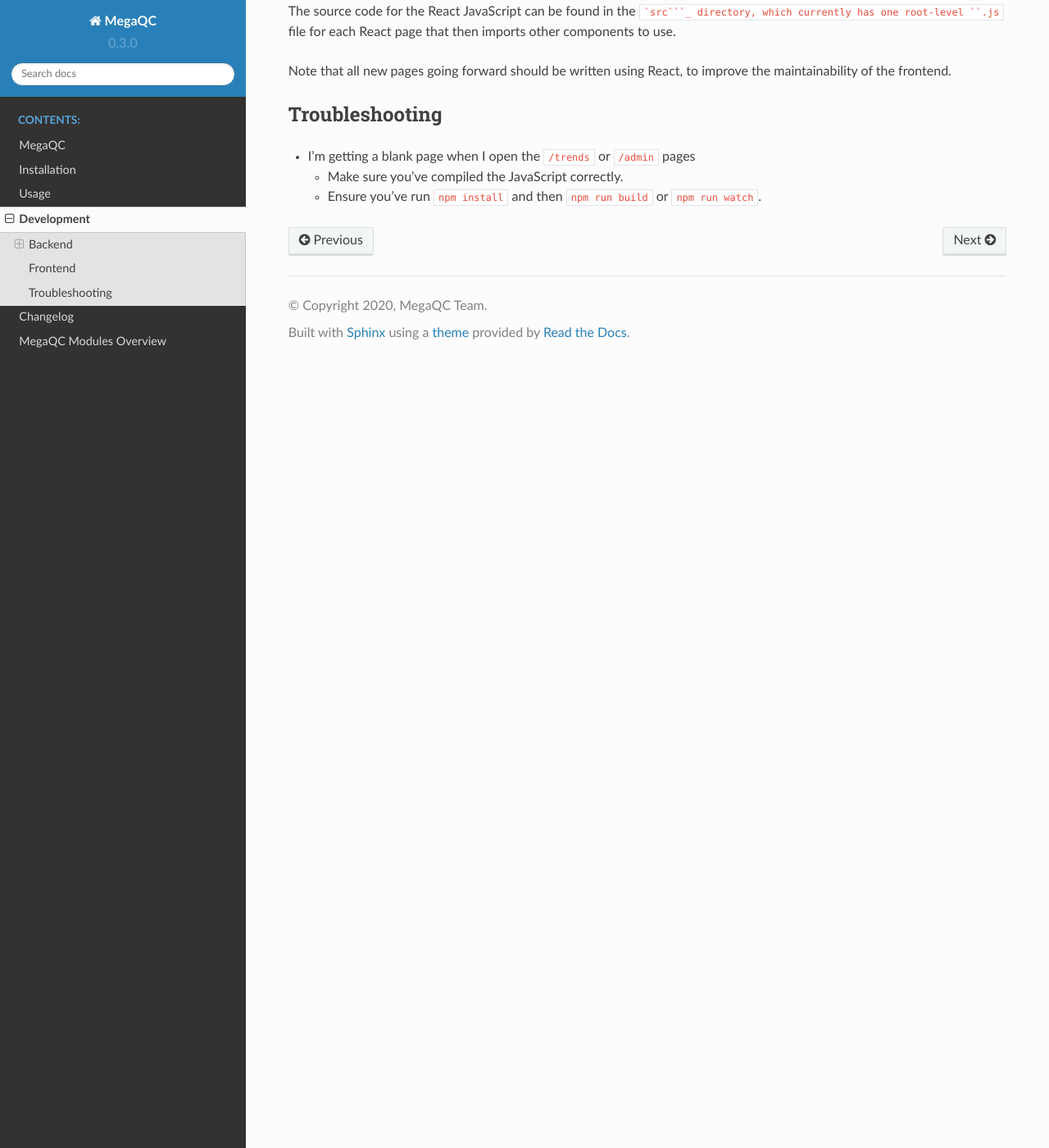
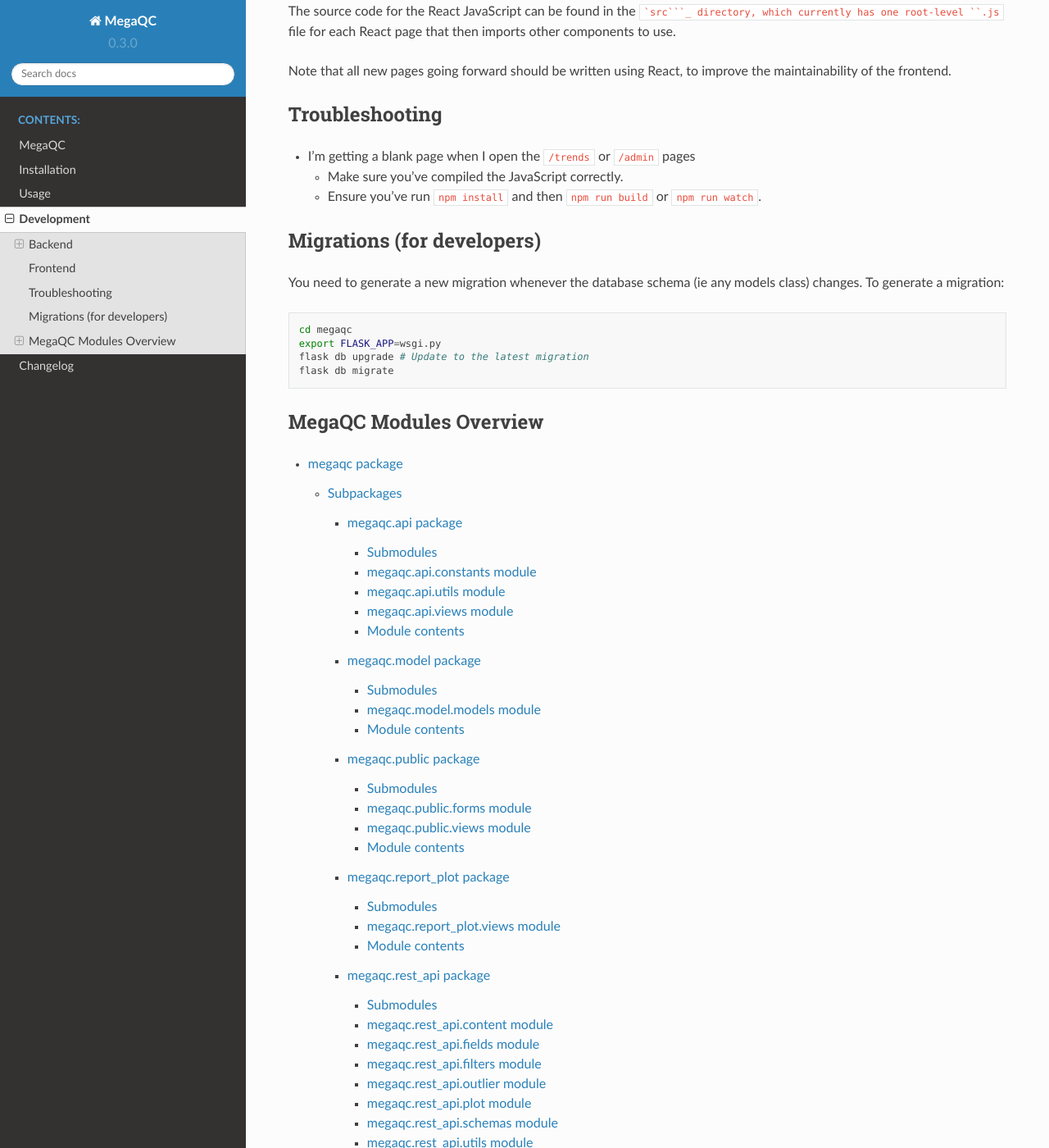
Before and after one commit to MultiQC/MegaQC, a Sphinx documentation site: the page built from docs/source/dev/development.rst, in a window 1280 px wide and 1400 px high, scrolled down 1438 px. Shown: the whole window at 82% size. Built offline with Sphinx 7.4.7 and the Read the Docs theme 2.0.0, drawn with Linux system fonts in a browser that asks for light colours; pages that are not in the unit, such as notebooks, are missing from menus; some of the changed text lies outside the part shown.

Commit message:
moved modules to dev docs
Signed-off-by: Zethson <lukas.heumos@posteo.net>

```diff
--- a/docs/source/dev/development.rst
+++ b/docs/source/dev/development.rst
@@ -14,3 +14,5 @@
 .. include:: backend.rst
 .. include:: frontend.rst
 .. include:: troubleshooting.rst
+.. include:: migrations.rst
+.. include:: ../modules.rst
--- a/docs/source/index.rst
+++ b/docs/source/index.rst
@@ -13,7 +13,6 @@
    dev/development
    changelog
    api_reference
-   modules
 
 
 Indices and tables
--- a/docs/source/modules.rst
+++ b/docs/source/modules.rst
@@ -4,4 +4,4 @@
 .. toctree::
    :maxdepth: 4
 
-   megaqc
+   ../megaqc
```
Also changed, not shown: 1 other file.
